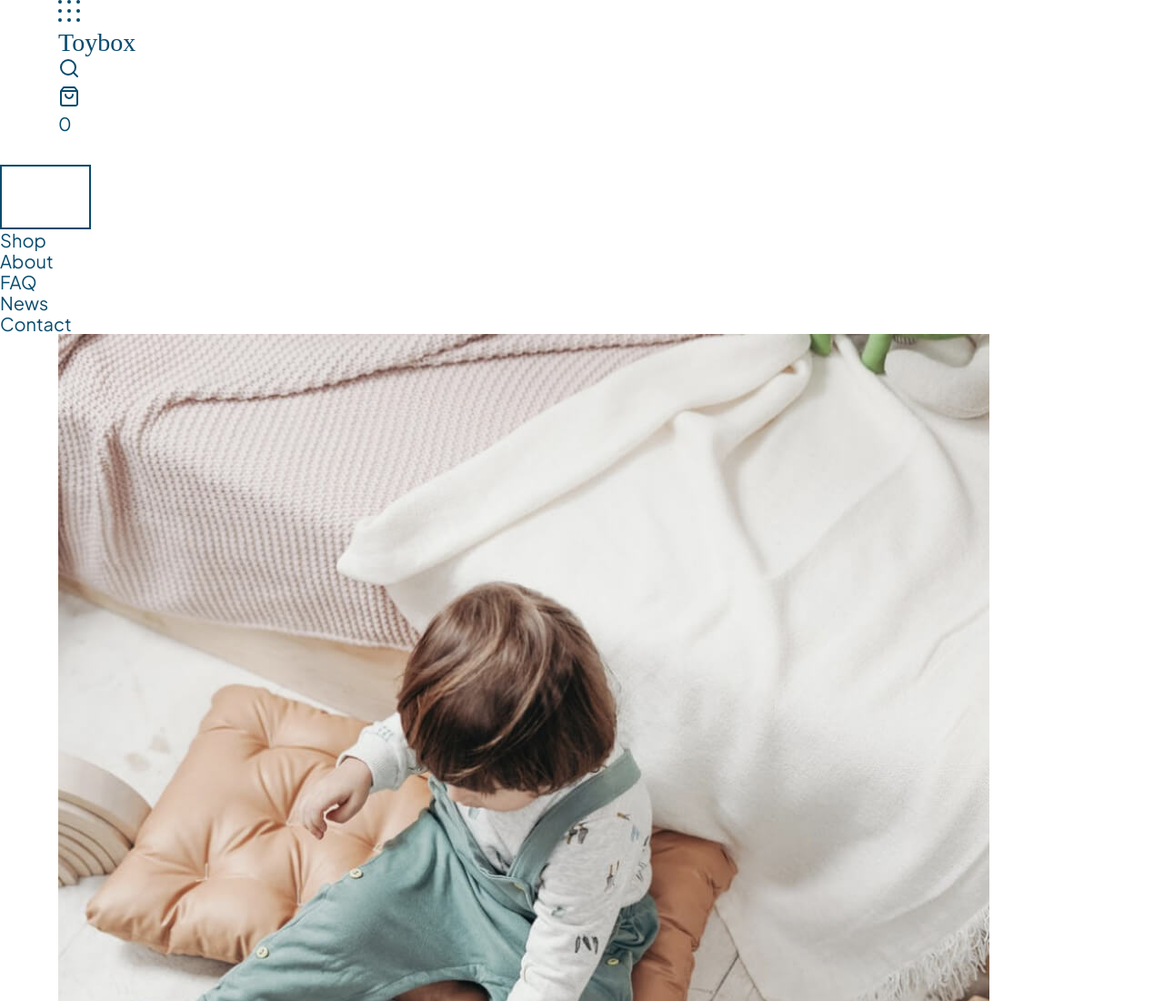
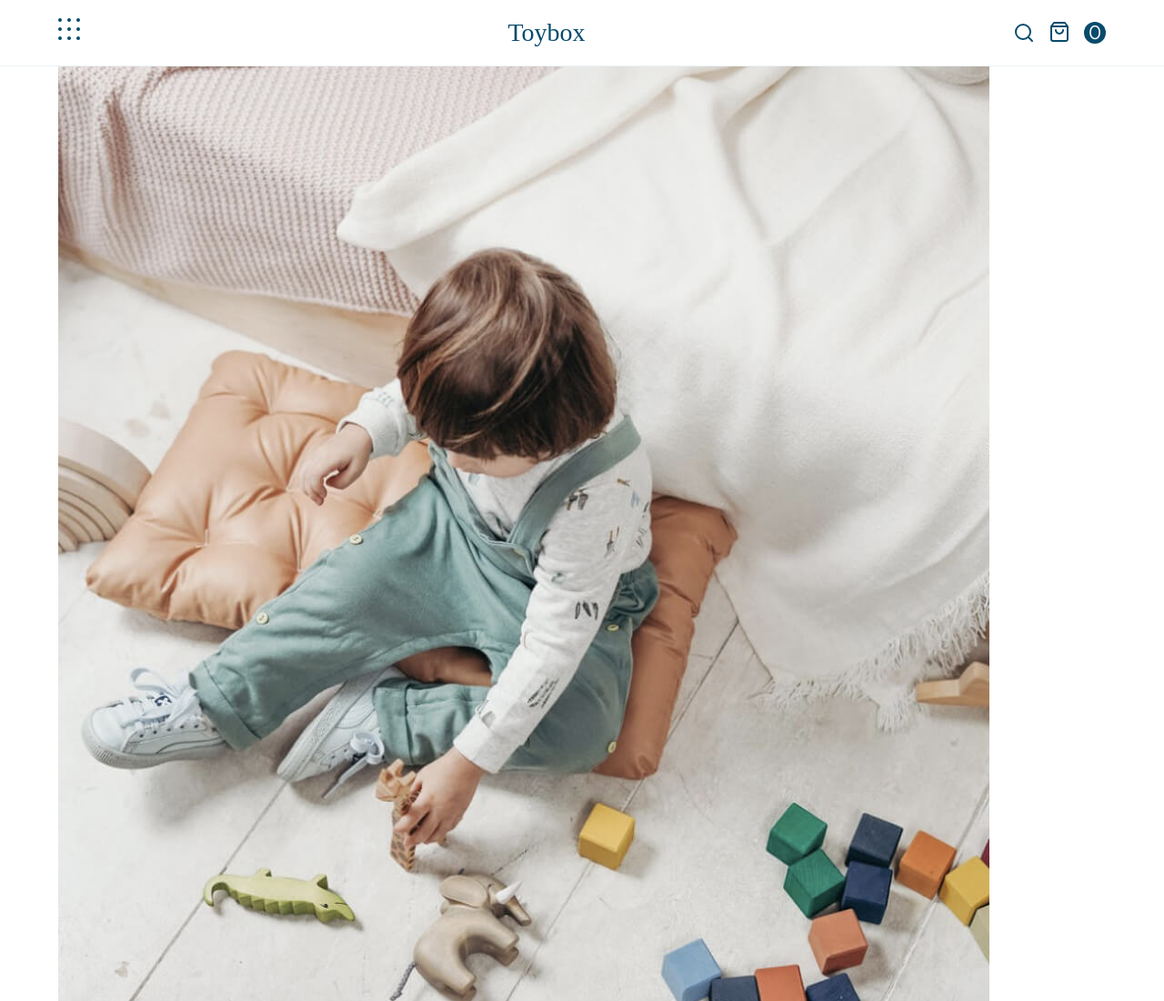
Before and after one commit to Justinng26/ecommerce-store, a plain HTML site: page index.html in a window 1280 px wide. Shown: the top 1100 px of the page at 91% size. Drawn offline with Linux system fonts and the light colour scheme; files whose address does not match are found by name; a web font is replaced by a local one.

Commit message:
added the nav styles

```diff
--- /dev/null
+++ b/styles/sass/partials/_nav.scss
@@ -0,0 +1,39 @@
+@use "./variables";
+
+.navBar{
+    position: fixed;
+    width: 100%;
+    top: 0;
+    z-index: 10;
+    border-bottom: 1px solid rgba( variables.$primary, $alpha:0.08);
+    background: variables.$solidWhite;
+
+    .wrapper{
+        display: flex;
+        justify-content: space-between;
+        padding: 20px 0;
+    }
+
+    .cartFlex{
+        display: flex;
+        align-items: center;
+        p{
+            margin-bottom: 0;
+            width: 24px;
+            height: 24px;
+            background-color: variables.$primary;
+            color: variables.$solidWhite;
+            text-align: center;
+            border-radius: 50%;
+            line-height: 1.1;
+        }
+        .menuIcon,
+        .bag{
+            margin-right: 15px;
+        }
+    }
+}
+// MAKE SLIDE OUT NAV LATER/
+.slideOutNav{
+    display: none;
+}
--- a/styles/sass/styles.scss
+++ b/styles/sass/styles.scss
@@ -2,6 +2,7 @@
 @use "./partials/variables";
 @use "./partials/typography";
 @use "./partials/global";
+@use "./partials/nav";
 
 // COLOURS:
 // primary text (blue): #084b6d;
```
Also changed, not shown: styles/styles.css.
